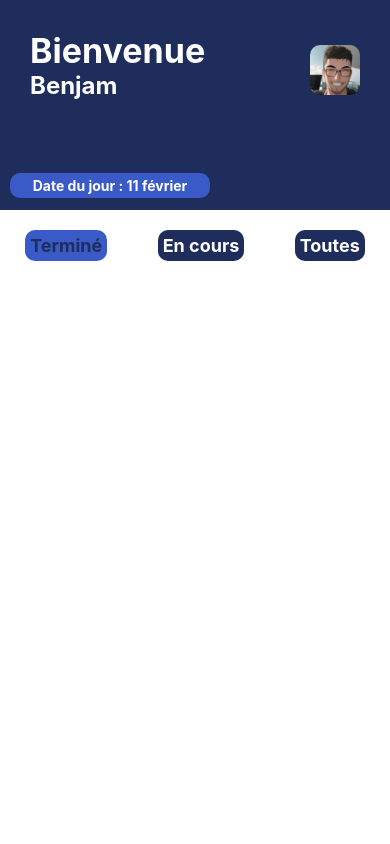
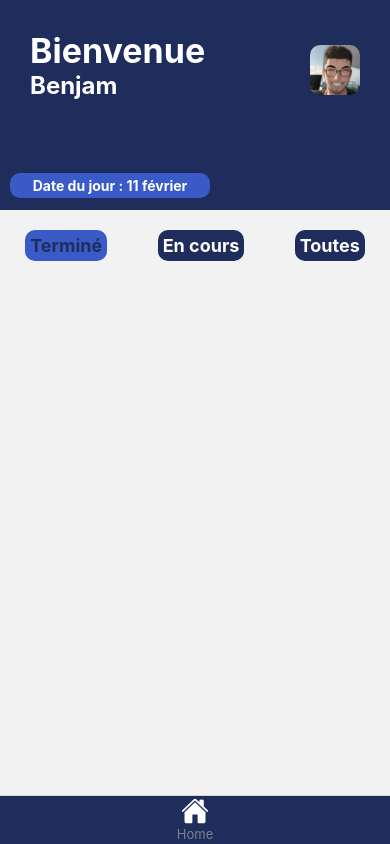
Before and after one commit to BenjaminPmt/ToDoList, a React Native app: screen / in a window 390 px wide. Built offline with nearby package versions, Linux system fonts and the light colour scheme.

Commit message:
add bottomTabNavigator

```diff
--- a/App.js
+++ b/App.js
@@ -1,12 +1,42 @@
 import { StatusBar } from 'expo-status-bar';
 import { StyleSheet, Text, View } from 'react-native';
 import Home from './pages/Home';
+import { createBottomTabNavigator } from '@react-navigation/bottom-tabs';
+import { NavigationContainer } from '@react-navigation/native';
+import { createNativeStackNavigator } from '@react-navigation/native-stack';
+import { Ionicons } from '@expo/vector-icons';
 
+
+const Stack = createNativeStackNavigator();
+const Tab = createBottomTabNavigator();
 export default function App() {
   return (
-    <View>
-      <StatusBar  />
-      <Home />
-    </View>
+    <NavigationContainer>
+      <BottomTabNavigator />
+    </NavigationContainer>
   );
+
 }
+function BottomTabNavigator() {
+  return (
+<Tab.Navigator
+      initialRouteName="Home"
+      screenOptions={({ route }) => ({
+        tabBarStyle : {backgroundColor: '#1F2D5C'},
+        tabBarLabelStyle:{color:'#AAAA', fontSize: 13, paddingBottom:2},
+        headerShown: false,
+        tabBarIcon: ({ focused, color, size, }) => {
+          let iconName;
+          if (route.name === 'Home') {
+            iconName = 'home';
+            return <Ionicons name="home" size={28} color={'#FFFF'} />;
+          }
+        },
+      })}
+    >
+
+      <Tab.Screen name="Home" component={Home}  />
+      {/* Ajoute d'autres écrans de la Tab.Navigator si nécessaire */}
+    </Tab.Navigator>
+     );
+    }
```
Also changed, not shown: package.json (+7 -2 lines), 1 other file (tests, documents, lock files or other folders).
